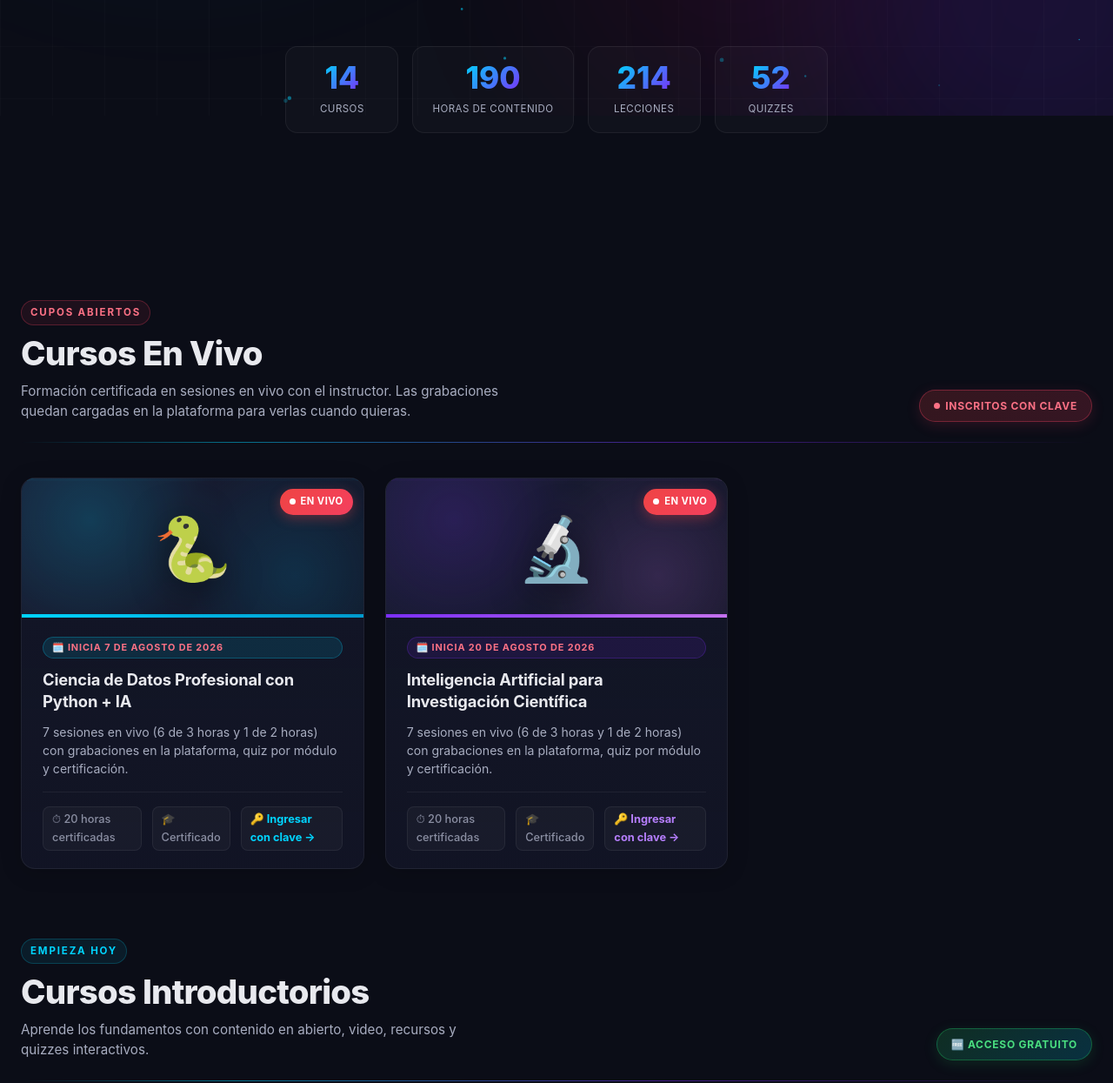
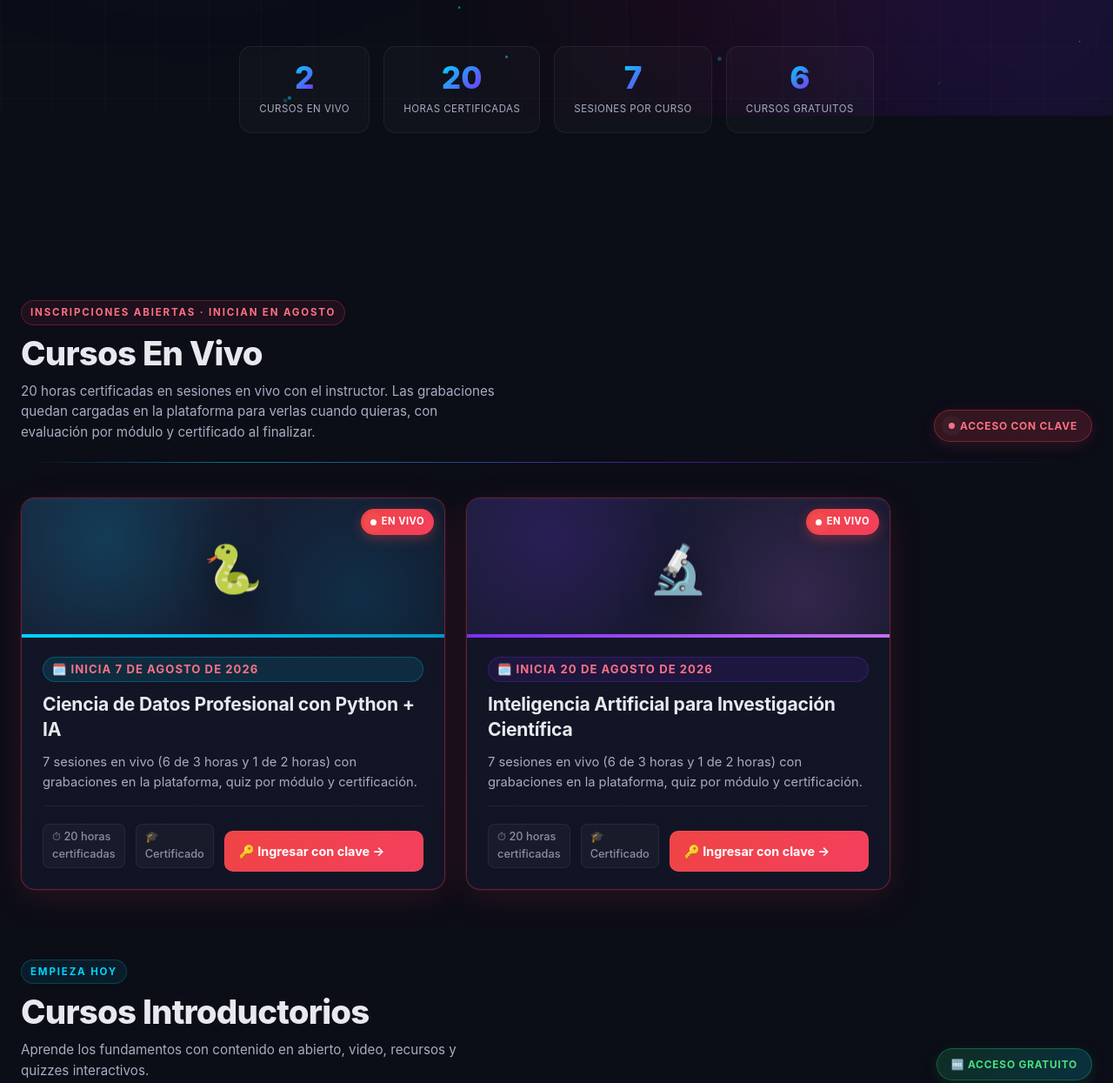
Before and after one commit to trabajocientifico/cursos, a plain HTML site: page index.html in a window 1280 px wide. Shown: the part 667-1912 px from the top of the page at 87% size. Drawn offline with Linux system fonts and the light colour scheme.

Commit message:
agregar presentaciones

```diff
--- a/css/portal.css
+++ b/css/portal.css
@@ -1651,3 +1651,67 @@ body {
 .prefs-btn[data-pref-font="grande"] { font-size: 1.05rem; }
 .prefs-btn[data-pref-font="extra"] { font-size: 1.3rem; }
 .prefs-btn--theme { font-size: 1rem; }
+
+/* ============================================
+   Cursos en vivo destacados
+   Solo son dos: se les da más aire y presencia
+   que a la rejilla normal de tarjetas.
+   ============================================ */
+.courses-grid--featured {
+  grid-template-columns: repeat(auto-fit, minmax(340px, 1fr));
+  max-width: 1000px;
+  margin-bottom: 8px;
+}
+
+.course-card.featured {
+  border: 1px solid rgba(244, 63, 94, 0.35);
+  box-shadow: 0 10px 40px rgba(244, 63, 94, 0.12),
+              0 0 0 1px rgba(244, 63, 94, 0.08);
+}
+
+.course-card.featured:hover {
+  border-color: rgba(244, 63, 94, 0.6);
+  box-shadow: 0 16px 50px rgba(244, 63, 94, 0.22),
+              0 0 0 1px rgba(244, 63, 94, 0.2);
+}
+
+.course-card.featured .card-thumbnail {
+  min-height: 150px;
+}
+
+.course-card.featured .card-icon {
+  font-size: 3.4rem;
+}
+
+.course-card.featured .card-title {
+  font-size: 1.32rem;
+}
+
+.course-card.featured .card-description {
+  font-size: 0.92rem;
+}
+
+.course-card.featured .card-category {
+  font-size: 0.82rem;
+}
+
+/* La llamada a la acción no debe pasar desapercibida */
+.course-card.featured .card-meta-cta {
+  width: 100%;
+  margin-top: 12px;
+  margin-left: 0;
+  padding: 11px 16px;
+  text-align: center;
+  border-radius: 10px;
+  background: linear-gradient(135deg, #ef4444, #f43f5e);
+  color: #fff !important;
+  font-size: 0.9rem;
+}
+
+.course-card.featured:hover .card-meta-cta {
+  box-shadow: 0 6px 18px rgba(244, 63, 94, 0.35);
+}
+
+:root[data-theme="light"] .course-card.featured {
+  box-shadow: 0 10px 30px rgba(244, 63, 94, 0.1);
+}
--- a/index.html
+++ b/index.html
@@ -373,20 +373,20 @@
 
     <div class="hero-stats">
       <div class="hero-stat">
-        <span class="hero-stat-number count-up" data-target="14">0</span>
-        <span class="hero-stat-label">Cursos</span>
+        <span class="hero-stat-number count-up" data-target="2">0</span>
+        <span class="hero-stat-label">Cursos en vivo</span>
       </div>
       <div class="hero-stat">
-        <span class="hero-stat-number count-up" data-target="190">0</span>
-        <span class="hero-stat-label">Horas de contenido</span>
+        <span class="hero-stat-number count-up" data-target="20">0</span>
+        <span class="hero-stat-label">Horas certificadas</span>
       </div>
       <div class="hero-stat">
-        <span class="hero-stat-number count-up" data-target="214">0</span>
-        <span class="hero-stat-label">Lecciones</span>
+        <span class="hero-stat-number count-up" data-target="7">0</span>
+        <span class="hero-stat-label">Sesiones por curso</span>
       </div>
       <div class="hero-stat">
-        <span class="hero-stat-number count-up" data-target="52">0</span>
-        <span class="hero-stat-label">Quizzes</span>
+        <span class="hero-stat-number count-up" data-target="6">0</span>
+        <span class="hero-stat-label">Cursos gratuitos</span>
       </div>
     </div>
   </section>
@@ -397,16 +397,16 @@
     <!-- CURSOS EN VIVO (acceso con clave) -->
     <div class="section-divider reveal section-divider--live">
       <div class="section-divider-text">
-        <span class="section-eyebrow">Cupos abiertos</span>
+        <span class="section-eyebrow">Inscripciones abiertas · Inician en agosto</span>
         <h2>Cursos <span class="gradient-text">En Vivo</span></h2>
-        <p class="section-subtitle">Formación certificada en sesiones en vivo con el instructor. Las grabaciones quedan cargadas en la plataforma para verlas cuando quieras.</p>
+        <p class="section-subtitle">20 horas certificadas en sesiones en vivo con el instructor. Las grabaciones quedan cargadas en la plataforma para verlas cuando quieras, con evaluación por módulo y certificado al finalizar.</p>
       </div>
-      <span class="badge-live"><span class="live-dot"></span> Inscritos con clave</span>
+      <span class="badge-live"><span class="live-dot"></span> Acceso con clave</span>
     </div>
 
-    <div class="courses-grid">
+    <div class="courses-grid courses-grid--featured">
       <!-- Curso en vivo 1: Ciencia de Datos Profesional con Python + IA -->
-      <a href="#" class="course-card reveal live" data-theme="cyan" data-lessons="7" onclick="openAccessModal(event, 'ciencia-datos-profesional-ia', 'Ciencia de Datos Profesional con Python + IA', 'ciencia07')">
+      <a href="#" class="course-card reveal live featured" data-theme="cyan" data-lessons="7" onclick="openAccessModal(event, 'ciencia-datos-profesional-ia', 'Ciencia de Datos Profesional con Python + IA', 'ciencia07')">
         <div class="card-thumbnail">
           <span class="card-icon">🐍</span>
           <span class="card-live-badge"><span class="live-dot"></span> En vivo</span>
@@ -425,7 +425,7 @@
       </a>
 
       <!-- Curso en vivo 2: Inteligencia Artificial para Investigación Científica -->
-      <a href="#" class="course-card reveal live" data-theme="purple" data-lessons="7" onclick="openAccessModal(event, 'ia-investigacion-cientifica', 'Inteligencia Artificial para Investigación Científica', 'investigacion20')">
+      <a href="#" class="course-card reveal live featured" data-theme="purple" data-lessons="7" onclick="openAccessModal(event, 'ia-investigacion-cientifica', 'Inteligencia Artificial para Investigación Científica', 'investigacion20')">
         <div class="card-thumbnail">
           <span class="card-icon">🔬</span>
           <span class="card-live-badge"><span class="live-dot"></span> En vivo</span>
@@ -540,7 +540,7 @@
         </div>
       </a>
 
-      <!-- Curso Gratis 6: Visualización Gráfica con Python + IA (Próximamente — inicia 2 junio) -->
+      <!-- Curso Gratis 6: Visualización Gráfica con Python + IA (Próximamente — inicia en septiembre) -->
       <a href="https://luma.com/o89tyagn" target="_blank" rel="noopener" class="course-card reveal upcoming" data-theme="pink">
         <div class="card-thumbnail">
           <span class="card-icon">🎨</span>
@@ -548,7 +548,7 @@
           <div class="card-gradient-bar"></div>
         </div>
         <div class="card-body">
-          <span class="card-category">🗓️ Inicia 2 de junio</span>
+          <span class="card-category">🗓️ Inicia en septiembre de 2026</span>
           <h3 class="card-title">Visualización Gráfica con Python + IA</h3>
           <p class="card-description">Crea visualizaciones científicas potentes y dashboards inteligentes con Python e IA.</p>
           <div class="card-meta">
@@ -559,7 +559,16 @@
       </a>
     </div>
 
-    <!-- CURSOS PROFESIONALES -->
+    <!-- ============================================================
+         CURSOS PROFESIONALES — OCULTOS TEMPORALMENTE
+         Se ocultan para dar todo el protagonismo a los dos cursos
+         en vivo que inician el 7 y el 20 de agosto de 2026.
+         Para volver a mostrarlos: borrar esta línea de apertura y
+         la de cierre que dice "FIN CURSOS PROFESIONALES OCULTOS".
+         Los cursos siguen funcionando si se entra por su enlace.
+         ============================================================ -->
+    <!--
+    <!== CURSOS PROFESIONALES ==>
     <div class="section-divider reveal section-divider--pro">
       <div class="section-divider-text">
         <span class="section-eyebrow">Da el siguiente paso</span>
@@ -570,7 +579,7 @@
     </div>
 
     <div class="courses-grid">
-      <!-- Curso Pro 1: Excel -->
+      <!== Curso Pro 1: Excel ==>
       <a href="#" class="course-card reveal" data-theme="green" onclick="openAccessModal(event, 'excel-vida', 'Excel para la Vida', 'excel15')">
         <div class="card-thumbnail"><span class="card-icon">📗</span><div class="card-gradient-bar"></div></div>
         <div class="card-body">
@@ -580,7 +589,7 @@
         </div>
       </a>
 
-      <!-- Curso Pro 2: Power BI -->
+      <!== Curso Pro 2: Power BI ==>
       <a href="#" class="course-card reveal" data-theme="yellow" onclick="openAccessModal(event, 'dashboard-powerbi', 'Dashboard con Power BI', 'dashboard19')">
         <div class="card-thumbnail"><span class="card-icon">📈</span><div class="card-gradient-bar"></div></div>
         <div class="card-body">
@@ -590,7 +599,7 @@
         </div>
       </a>
 
-      <!-- Curso Pro 3: ArcGIS Pro -->
+      <!== Curso Pro 3: ArcGIS Pro ==>
       <a href="#" class="course-card reveal" data-theme="green" onclick="openAccessModal(event, 'arcgis-pro', 'ArcGIS PRO', 'arcgis9')">
         <div class="card-thumbnail"><span class="card-icon">🗺️</span><div class="card-gradient-bar"></div></div>
         <div class="card-body">
@@ -600,7 +609,7 @@
         </div>
       </a>
 
-      <!-- Curso Pro 4: Viz Inteligente -->
+      <!== Curso Pro 4: Viz Inteligente ==>
       <a href="#" class="course-card reveal" data-theme="purple" onclick="openAccessModal(event, 'python-ia-viz', 'Python + IA para Visualización Inteligente', 'python36')">
         <div class="card-thumbnail"><span class="card-icon">🎨</span><div class="card-gradient-bar"></div></div>
         <div class="card-body">
@@ -610,7 +619,7 @@
         </div>
       </a>
 
-      <!-- Curso Pro 5: GeoEstadistica -->
+      <!== Curso Pro 5: GeoEstadistica ==>
       <a href="#" class="course-card reveal" data-theme="blue" onclick="openAccessModal(event, 'geoestadistica-python', 'GeoEstadística con Python', 'geoestadistica23')">
         <div class="card-thumbnail"><span class="card-icon">📊</span><div class="card-gradient-bar"></div></div>
         <div class="card-body">
@@ -620,7 +629,7 @@
         </div>
       </a>
 
-      <!-- Curso Pro 6: Automatizacion -->
+      <!== Curso Pro 6: Automatizacion ==>
       <a href="#" class="course-card reveal" data-theme="orange" onclick="openAccessModal(event, 'automatizacion-python', 'Automatización de Tareas con Python', 'automatizacion31')">
         <div class="card-thumbnail"><span class="card-icon">⚡</span><div class="card-gradient-bar"></div></div>
         <div class="card-body">
@@ -630,7 +639,7 @@
         </div>
       </a>
 
-      <!-- Curso Pro 7: IA Vida -->
+      <!== Curso Pro 7: IA Vida ==>
       <a href="#" class="course-card reveal" data-theme="cyan" onclick="openAccessModal(event, 'ia-vida', 'IA para la Vida', 'ia12')">
         <div class="card-thumbnail"><span class="card-icon">🤖</span><div class="card-gradient-bar"></div></div>
         <div class="card-body">
@@ -640,7 +649,7 @@
         </div>
       </a>
 
-      <!-- Curso Pro 8: Optimizacion -->
+      <!== Curso Pro 8: Optimizacion ==>
       <a href="#" class="course-card reveal" data-theme="pink" onclick="openAccessModal(event, 'optimizacion-ia', 'Optimización Científica con IA', 'optimizacion27')">
         <div class="card-thumbnail"><span class="card-icon">🔬</span><div class="card-gradient-bar"></div></div>
         <div class="card-body">
@@ -650,6 +659,8 @@
         </div>
       </a>
     </div>
+    FIN CURSOS PROFESIONALES OCULTOS -->
+
   </section>
 
   <!-- Access Modal -->
```
Also changed, not shown: curso-gratis.html (+17 -7 lines), curso.html (+17 -7 lines).
